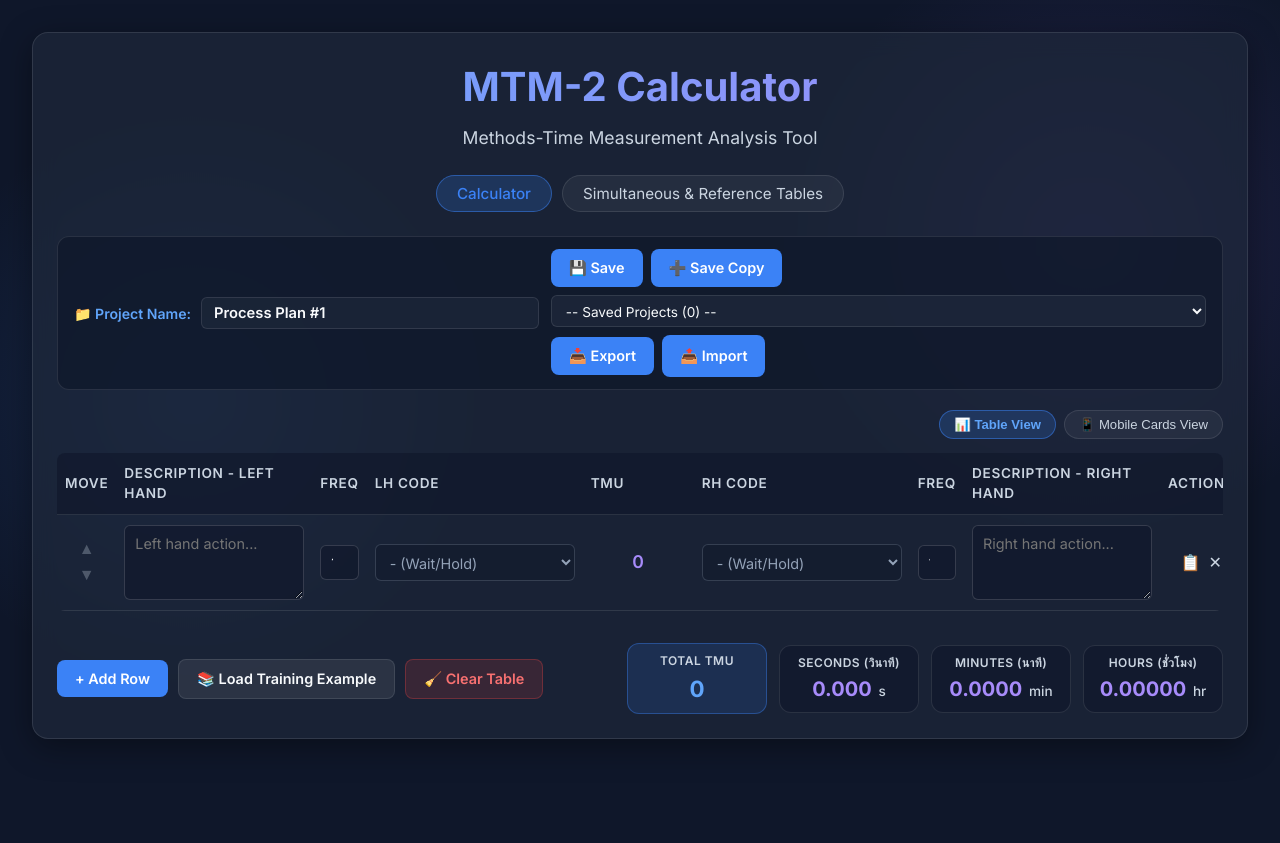
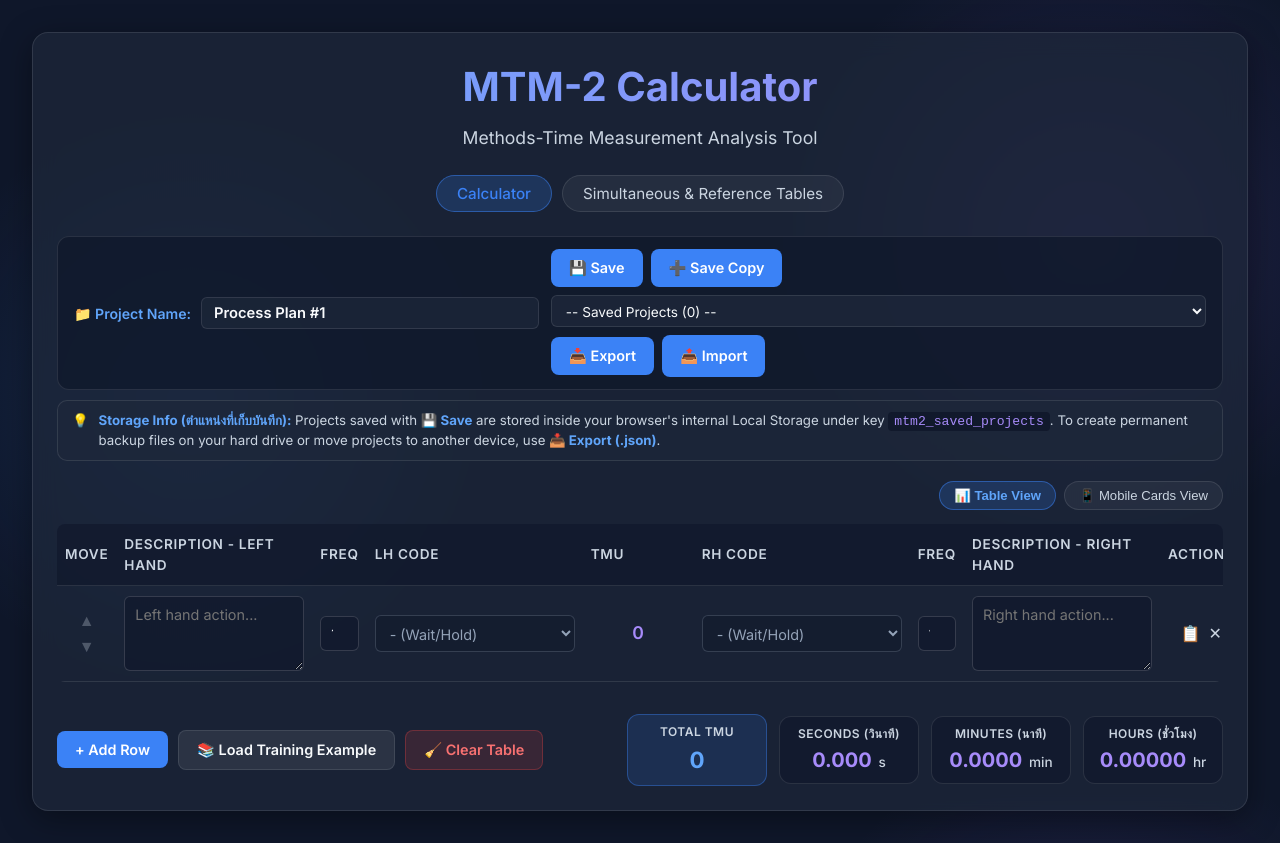
Before and after one commit to teetawat-2580/MTM2_program, a React (Vite) app: page / in a window 1280 px wide. Before the commit the page ends 800 px from the top, so only its background shows below. Built offline with nearby package versions, Linux system fonts and the light colour scheme.

Commit message:
Add_Storage_Info_Note

```diff
--- a/src/App.jsx
+++ b/src/App.jsx
@@ -502,6 +502,16 @@ function App() {
           </label>
         </div>
       </div>
+
+
+      {/* LocalStorage Location Info Note */}
+      <div className="storage-info-note">
+        <span>💡</span>
+        <span>
+          <strong>Storage Info (ตำแหน่งที่เก็บบันทึก):</strong> Projects saved with <strong>💾 Save</strong> are stored inside your browser's internal Local Storage under key <code>mtm2_saved_projects</code>. To create permanent backup files on your hard drive or move projects to another device, use <strong>📥 Export (.json)</strong>.
+        </span>
+      </div>
+
 
 
       {activeTab === 'calculator' && (
--- a/src/index.css
+++ b/src/index.css
@@ -354,16 +354,34 @@ select option {
   animation: slideUp 0.3s ease-out forwards;
 }
 
-@keyframes slideUp {
-  from {
-    transform: translateY(20px);
-    opacity: 0;
-  }
-  to {
-    transform: translateY(0);
-    opacity: 1;
-  }
+.storage-info-note {
+  background: rgba(30, 41, 59, 0.6);
+  border: 1px solid var(--glass-border);
+  border-radius: 10px;
+  padding: 10px 14px;
+  margin-top: -10px;
+  margin-bottom: 20px;
+  font-size: 0.83rem;
+  color: var(--text-secondary);
+  display: flex;
+  align-items: flex-start;
+  gap: 10px;
+  line-height: 1.45;
 }
+
+.storage-info-note strong {
+  color: #60a5fa;
+}
+
+.storage-info-note code {
+  background: rgba(15, 23, 42, 0.8);
+  padding: 2px 6px;
+  border-radius: 4px;
+  color: #a78bfa;
+  font-family: monospace;
+  font-size: 0.82rem;
+}
+
 
 
 /* Mobile Motion Cards Container */
```
